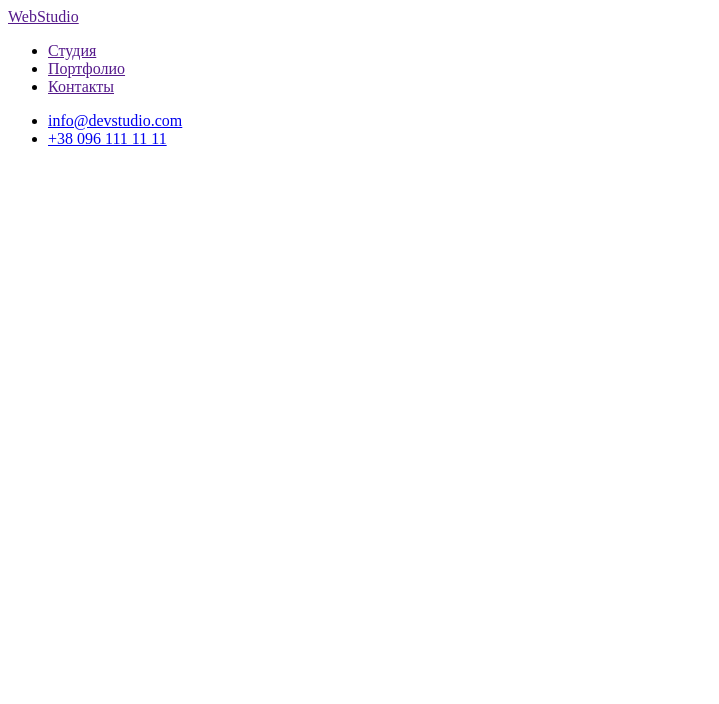
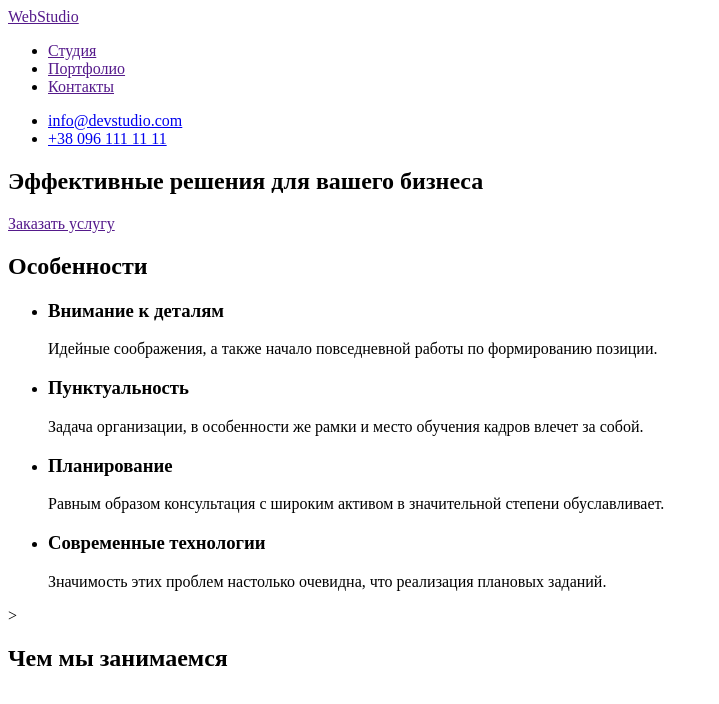
Before and after one commit to VSHKURAT/goit-markup-hw-01, a plain HTML site: page index.html in a window 1280 px wide. Shown: the whole page, without its empty margins (0-719 px from the left). Drawn offline with Linux system fonts and the light colour scheme.

Commit message:
2section

```diff
--- a/index.html
+++ b/index.html
@@ -33,6 +33,40 @@
 
     </header>
 
+    <!--1секція-->
+<section>
+<h1>Эффективные решения для вашего бизнеса</h1>
+<a href="">Заказать услугу</a>
+</section>
+
+<!--особливості-->
+<section>
+    <h2>Особенности</h2>
+    <ul>
+        <li>
+            <h3>Внимание к деталям</h3>
+            <p>Идейные соображения, а также начало повседневной работы по формированию позиции.</p>
+        </li>
+        <li>
+            <h3>Пунктуальность</h3>
+            <p>Задача организации, в особенности же рамки и место обучения кадров влечет за собой.</p>
+        </li>
+        <li>
+            <h3>Планирование</h3>
+            <p>Равным образом консультация с широким активом в значительной степени обуславливает.</p>
+        </li>
+        <li>
+            <h3>Современные технологии</h3>
+            <p>Значимость этих проблем настолько очевидна, что реализация плановых заданий.</p>
+        </li>
+    </ul>
+</section>
+
+<!--чим займаємось-->>
+<section>
+    <h2>Чем мы занимаемся</h2>
+
+</section>
 
 
 </body>
```
